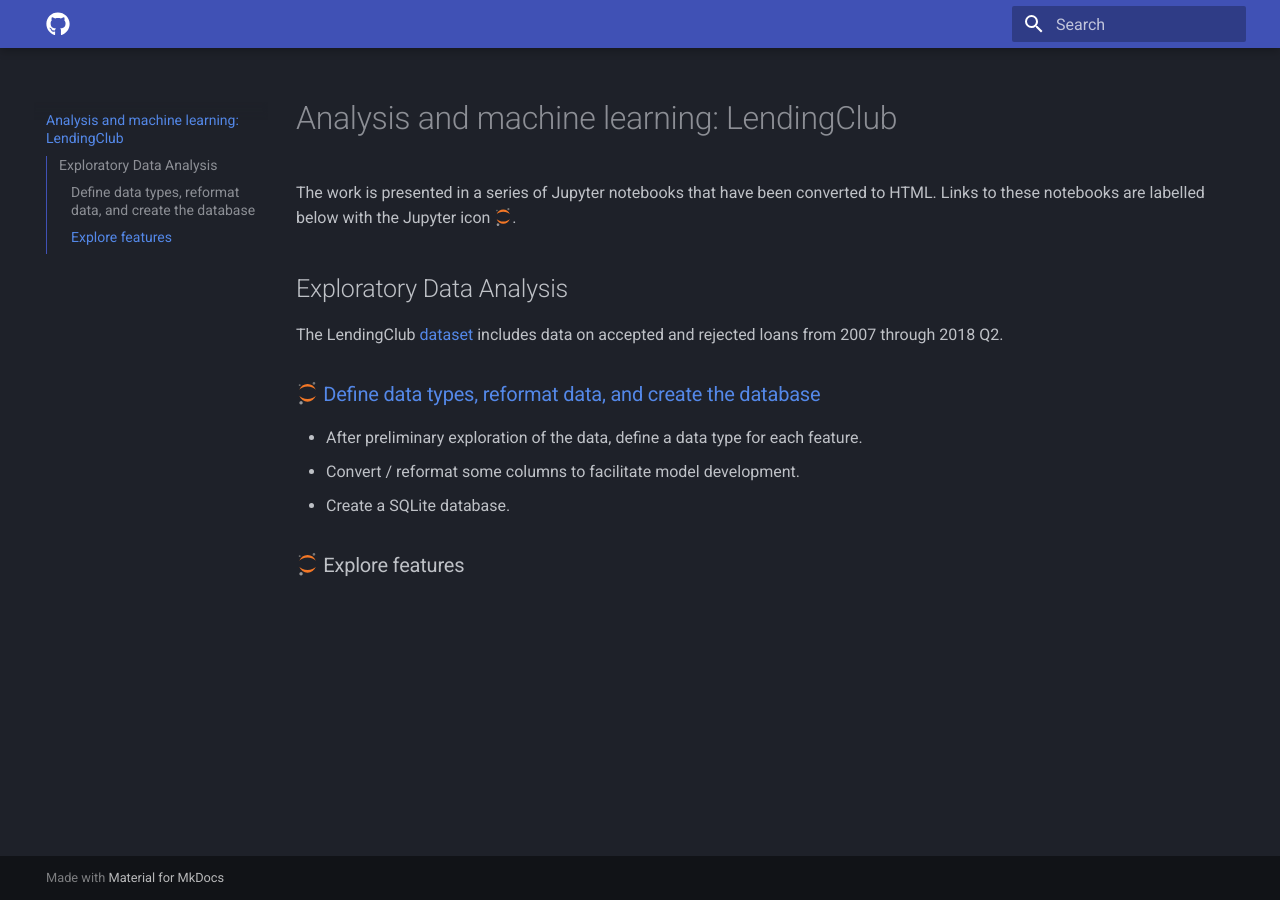
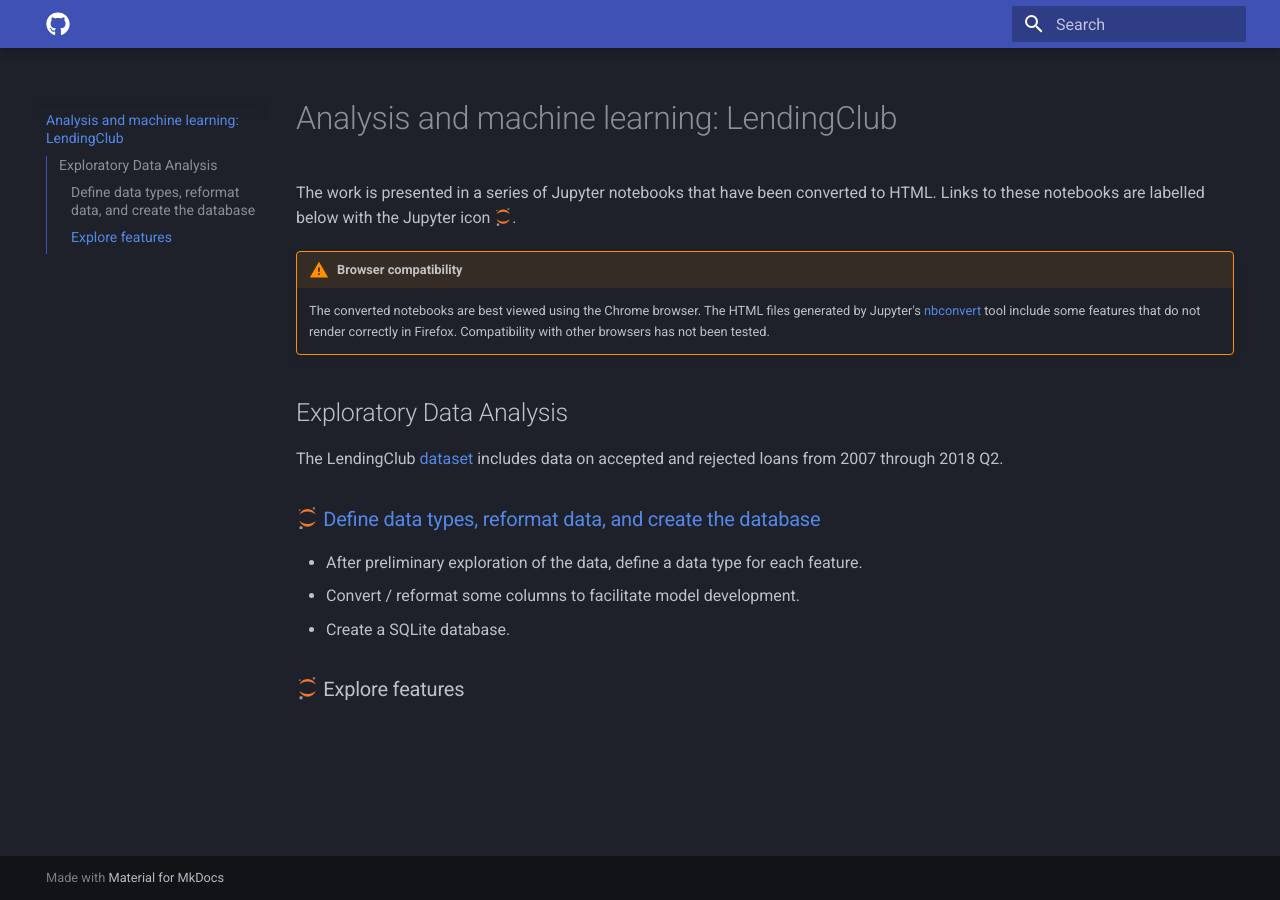
Before and after one commit to MarkCButler/lending-club, an MkDocs documentation site: the page built from pages/index.md, in a window 1280 px wide. Built offline with MkDocs 1.6.1 and Material for MkDocs 9.7.7, drawn with Linux system fonts in a browser that asks for light colours.

Commit message:
Add warning about browser compatibility

```diff
--- a/mkdocs.yml
+++ b/mkdocs.yml
@@ -16,7 +16,10 @@
   homepage: https://github.com/MarkCButler/lending-club
 
 markdown_extensions:
+  - admonition
   - attr_list
+  - pymdownx.details
+  - pymdownx.superfences
   - pymdownx.emoji:
       emoji_index: !!python/name:materialx.emoji.twemoji
       emoji_generator: !!python/name:materialx.emoji.to_svg
--- a/pages/index.md
+++ b/pages/index.md
@@ -2,6 +2,13 @@
 
 The work is presented in a series of Jupyter notebooks that have been converted to HTML.
 Links to these notebooks are labelled below with the Jupyter icon :jupyter-colored:.
+
+!!! warning "Browser compatibility"
+
+    The converted notebooks are best viewed using the Chrome browser.  The HTML files
+    generated by Jupyter's [nbconvert](https://github.com/jupyter/nbconvert) tool include
+    some features that do not render correctly in Firefox. Compatibility with other browsers
+    has not been tested.
 
 ## Exploratory Data Analysis
 
```
Also changed, not shown: README.md (+5 -0 lines).
